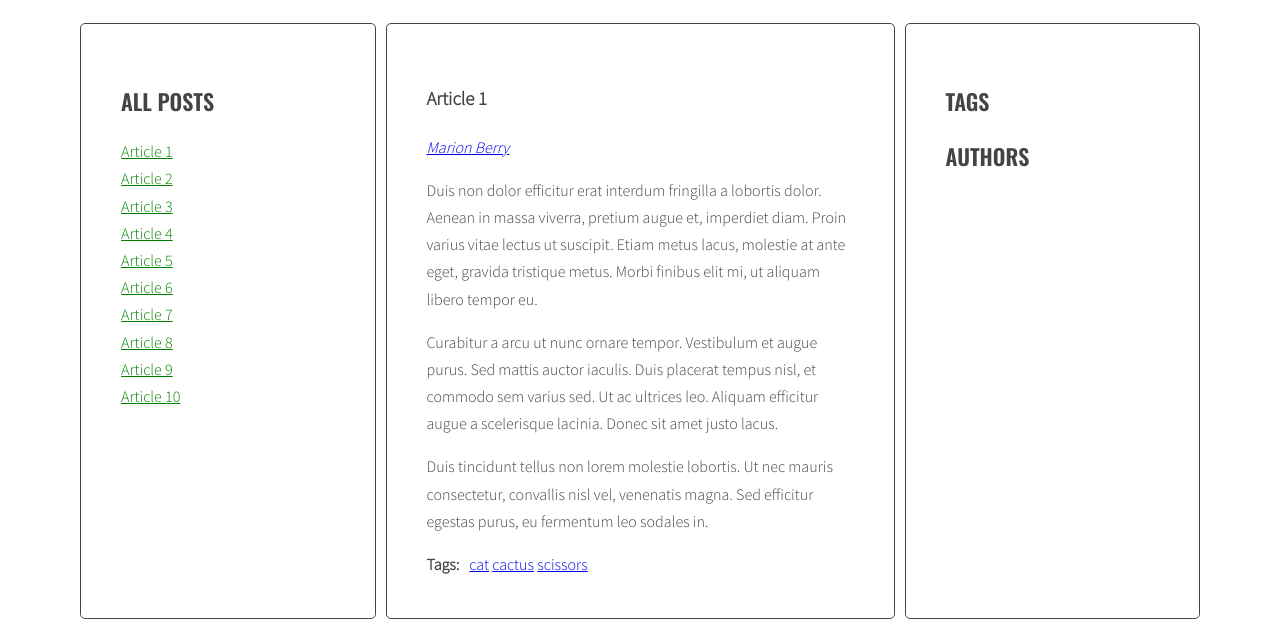
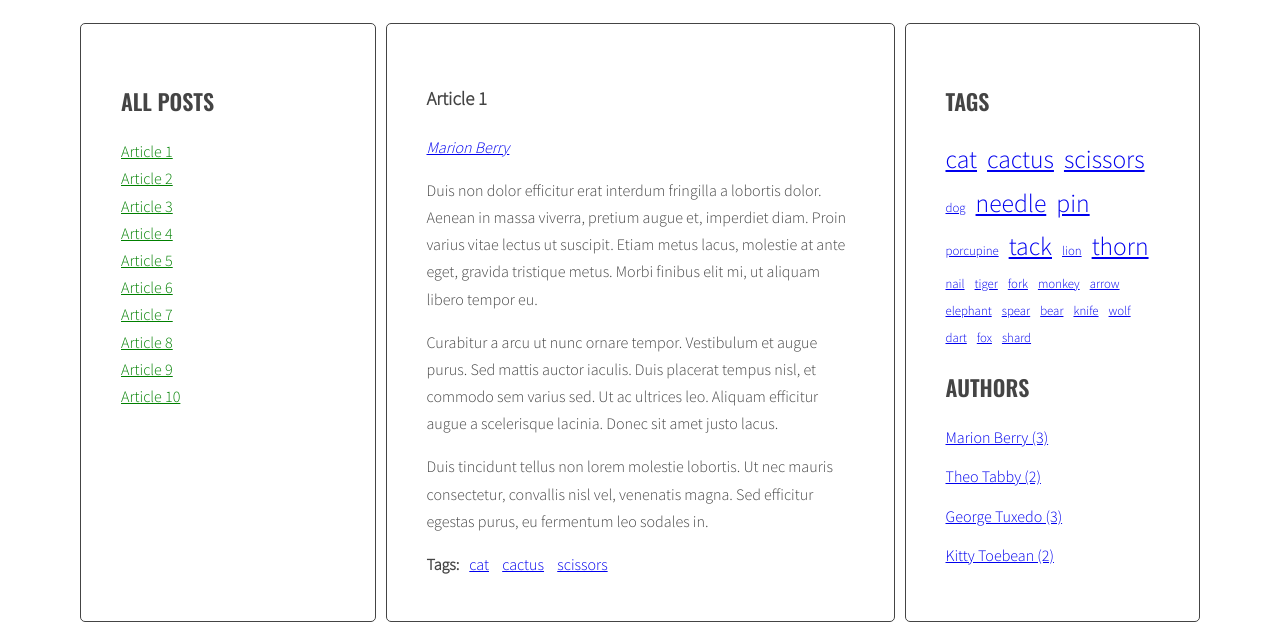
Before and after one commit to jerzyszajner/javascript-blog, a website: page index.html in a window 1280 px wide. Shown: the part 220-850 px from the top of the page. Drawn offline with nearby package versions, Linux system fonts and the light colour scheme.

Commit message:
feat: added tag occurrence counter and author list generation
Implemented a function to count the occurrences of each tag, assigning classes to links based on tag popularity. Also generated a list of authors (as links) in the right column, including the number of articles published by each author.

```diff
--- a/index.html
+++ b/index.html
@@ -238,7 +238,7 @@
         </section>
         <aside class="sidebar">
           <h2 class="section-title">Tags</h2>
-          <ul class="list tags">
+          <ul class="list tags list-horizontal">
           </ul>
           <h2 class="section-title">Authors</h2>
           <ul class="list authors">
--- a/js/script.js
+++ b/js/script.js
@@ -39,7 +39,11 @@ const optArticleSelector = '.post',
   optTitleSelector = '.post-title',
   optTitleListSelector = '.titles',
   optArticleTagsSelector = '.post-tags .list',
-  optArticleAuthorsSelector = '.post-author';
+  optArticleAuthorsSelector = '.post-author',
+  optTagsListSelector = '.tags.list',
+  optCloudClassCount = 5,
+  optCloudClassPrefix = 'tag-size-',
+  optAuthorsListSelector = '.authors';
 
 function generateTitleLinks(customSelector = '') {
   console.log('generateTitleLinks', generateTitleLinks);
@@ -55,6 +59,7 @@ function generateTitleLinks(customSelector = '') {
   let html = '';
 
   for (let article of articles) {
+
     /* get the article id */
     let articleId = article.getAttribute('id');
     console.log('articleId:', articleId);
@@ -88,11 +93,44 @@ function generateTitleLinks(customSelector = '') {
 generateTitleLinks(); // Tutaj wywołujemy funkcję, aby wykonać zawarty w niej kod.
 
 
+function calculateTagsParams(tags) {
+  const params = {
+    max: 0,
+    min: Number.MAX_SAFE_INTEGER, // użycie wbudowanej stałej dla bezpiecznego maksymalnego integera
+  };
+
+  for (let tag in tags) {
+    console.log(tag + ' is used ' + tags[tag] + ' times');
+    params.max = Math.max(tags[tag], params.max);
+    params.min = Math.min(tags[tag], params.min);
+  }
+
+  return params;
+}
+
+function calculateTagClass(count, params) {
+  // Znormalizuj liczbę wystąpień tagu
+  const normalizedCount = (count - params.min) / (params.max - params.min);
+  console.log('Normalized count for ' + count + ' is: ' + normalizedCount);
+
+  // Oblicz klasę dla tagu
+  const classNumber = Math.floor(normalizedCount * (optCloudClassCount - 1) + 1);
+  console.log('Class number for ' + count + ' is: ' + classNumber);
+
+  // Zwróć nazwę klasy
+  const className = optCloudClassPrefix + classNumber;
+  console.log('Class name for ' + count + ' is: ' + className);
+
+  return className;
+}
+
 function generateTags() {
+  /* [NEW] create a new variable allTags with an empty object */
+  let allTags = {};
+
   /* find all articles */
   const articles = document.querySelectorAll(optArticleSelector);
   console.log('articles:', articles);
-
 
   /* START LOOP: for every article: */
   for (let article of articles) {
@@ -118,9 +156,18 @@ function generateTags() {
       /* generate HTML of the link */
       const linkHTML = '<li><a href="#tag-' + tag + '">' + tag + '</a></li> ';
       console.log('linkHTML', linkHTML);
+
       /* add generated code to html variable */
       html = html + linkHTML;
       console.log('html', html);
+
+      /* [NEW] check if this link is NOT already in allTags */
+      if (!allTags.hasOwnProperty(tag)) {
+        /* [NEW] add tag to allTags object */
+        allTags[tag] = 1;
+      } else {
+        allTags[tag]++;
+      }
     }
     /* END LOOP: for each tag */
 
@@ -128,6 +175,31 @@ function generateTags() {
     tagWrapper.innerHTML = html;
   }
   /* END LOOP: for every article: */
+
+  /* [NEW] find list of tags in right column */
+  const tagList = document.querySelector(optTagsListSelector);
+
+  /* [NEW] calculate parameters for tags */
+  const tagsParams = calculateTagsParams(allTags);  // przekształcenie listy tagów w chmurę
+  console.log('tagsParams:', tagsParams);
+
+  /* [NEW] create variable for all links HTML code */
+  let allTagsHTML = '';
+
+  /* [NEW] START LOP: for each tag in allTags: */
+  for (let tag in allTags) {
+
+    /* [NEW] generate code of a link and add it to allTagsHTML */
+    const tagLinkHTML = '<li class="' + calculateTagClass(allTags[tag], tagsParams) + '"><a href="#tag-' + tag + '">' + tag + '</a></li>';
+    console.log('tagLinkHTML:', tagLinkHTML);
+
+    allTagsHTML += tagLinkHTML;
+  }
+  /* END LOOP: fot each tag in allTags */
+
+  /* [NEW] add html from allTags to tagList */
+  tagList.innerHTML = allTagsHTML;
+  console.log(allTags);
 }
 
 generateTags();
@@ -168,6 +240,7 @@ function tagClickHandler(event) {
 
   /* START LOOP: for each found tag link */
   for (let tagLink of tagLinks) {
+
     /* add class active */
     tagLink.classList.add('active');
     console.log('Added active class from:', tagLink);
@@ -183,8 +256,10 @@ function tagClickHandler(event) {
 function addClickListenersToTags() {
   /* find all links to tags */
   const tagLinks = document.querySelectorAll('a[href^="#tag-"]');
+
   /* START LOOP: for each link */
   for (let tagLink of tagLinks) {
+
     /* add tagClickHandler as event listener for that link */
     tagLink.addEventListener('click', tagClickHandler);
     console.log('Event listener added to:', tagLink);
@@ -196,6 +271,9 @@ addClickListenersToTags();
 
 
 function generateAuthors() {
+  /* [NEW] create a new variable allAuthors with an empty object */
+  let allAuthors = {};
+
   /* find all articles */
   const articles = document.querySelectorAll(optArticleSelector);
   console.log('articles:', articles);
@@ -203,21 +281,52 @@ function generateAuthors() {
   /* START LOOP: for every article: */
   for (let article of articles) {
 
-    /* find the author wrapper */
+    /* find author wrapper */
     const authorWrapper = article.querySelector(optArticleAuthorsSelector);
     console.log('authorWrapper:', authorWrapper);
 
-    /* get the author from data-author attribute */
+    /* get author from data-author attribute */
     const author = article.getAttribute('data-author');
     console.log('author:', author);
 
     /* generate HTML of the link */
     const linkHTML = '<a href="#author-' + author.replace(/\s+/g, '-').toLowerCase() + '">' + author + '</a>';
+    console.log('linkHTML', linkHTML);
 
     /* insert HTML of the link into the author wrapper */
     authorWrapper.innerHTML = linkHTML;
+
+    /* [NEW] check if this author is NOT already in allAuthors */
+    if (!allAuthors.hasOwnProperty(author)) {
+
+      /* [NEW] add author to allAuthors object */
+      allAuthors[author] = 1;
+    } else {
+      allAuthors[author]++;
+    }
   }
-  /* END LOOP: for every article */
+
+  /* END LOOP: for every article: */
+
+  /* [NEW] find list of authors in right column */
+  const authorList = document.querySelector(optAuthorsListSelector);
+  if (authorList) {
+
+    /* [NEW] create variable for all links HTML code */
+    let allAuthorsHTML = '';
+
+    /* [NEW] START LOOP: for each author in allAuthors: */
+    for (let author in allAuthors) {
+
+      /* [NEW] generate code of a link and add it to allAuthorsHTML */
+      const authorLinkHTML = '<li><a href="#author-' + author.replace(/\s+/g, '-').toLowerCase() + '">' + author + ' (' + allAuthors[author] + ')</a></li>';
+      allAuthorsHTML += authorLinkHTML;
+    }
+    /* END LOOP: for each author in allAuthors */
+
+    /* [NEW] add html from allAuthors to authorList */
+    authorList.innerHTML = allAuthorsHTML;
+  }
 }
 
 generateAuthors();
@@ -245,6 +354,7 @@ function authorClickHandler(event) {
 
   /* START LOOP: for each active author link */
   for (let activeAuthorLink of activeAuthorLinks) {
+
     /* remove class active */
     activeAuthorLink.classList.remove('active');
     console.log('Removed active class from:', activeAuthorLink);
@@ -272,8 +382,8 @@ function authorClickHandler(event) {
 
 function addClickListenersToAuthors() {
   /* find all links to authors */
+  const authorLinks = document.querySelectorAll('a[href^="#author-"]');
 
-  const authorLinks = document.querySelectorAll('a[href^="#author-"]');
   /* START LOOP: for each link */
   for (let authorLink of authorLinks) {
 
--- a/sass/style.scss
+++ b/sass/style.scss
@@ -93,6 +93,7 @@ body {
 .list-horizontal {
   li {
     display: inline-block;
+    margin-right: 10px;
   }
 }
 
@@ -125,3 +126,25 @@ body {
     margin: 0 10px 0 0;
   }
 }
+
+/* Tag Sizes */
+
+.tag-size-1 {
+  font-size: 80%;
+}
+
+.tag-size-2 {
+  font-size: 100%;
+}
+
+.tag-size-3 {
+  font-size: 120%;
+}
+
+.tag-size-4 {
+  font-size: 140%;
+}
+
+.tag-size-5 {
+  font-size: 160%;
+}
```
Also changed, not shown: css/style.css, 1 other file.
